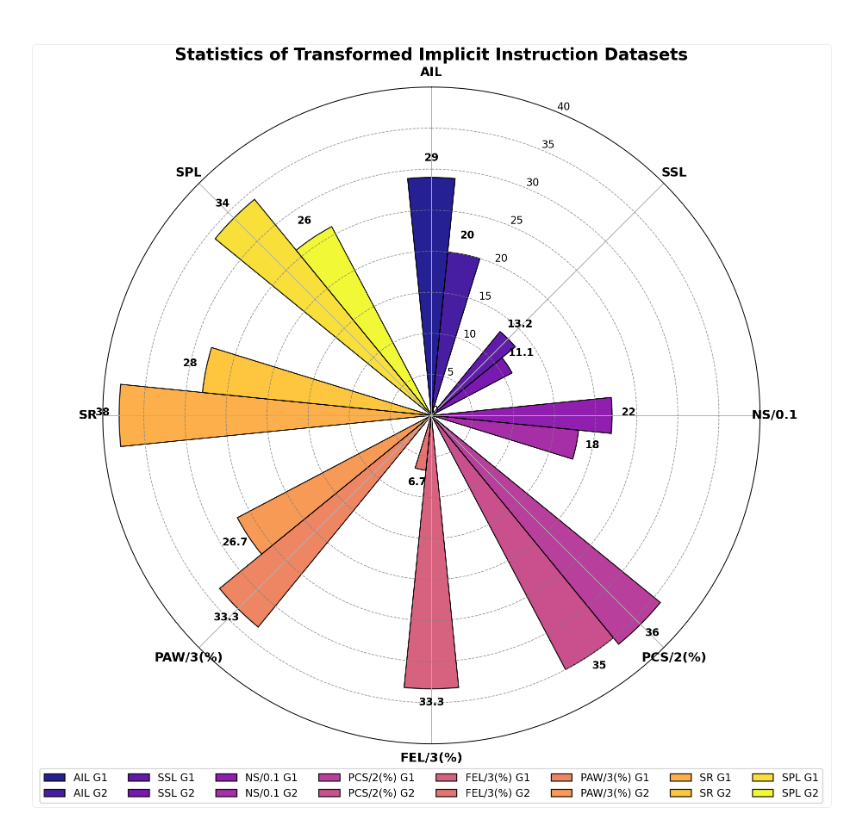
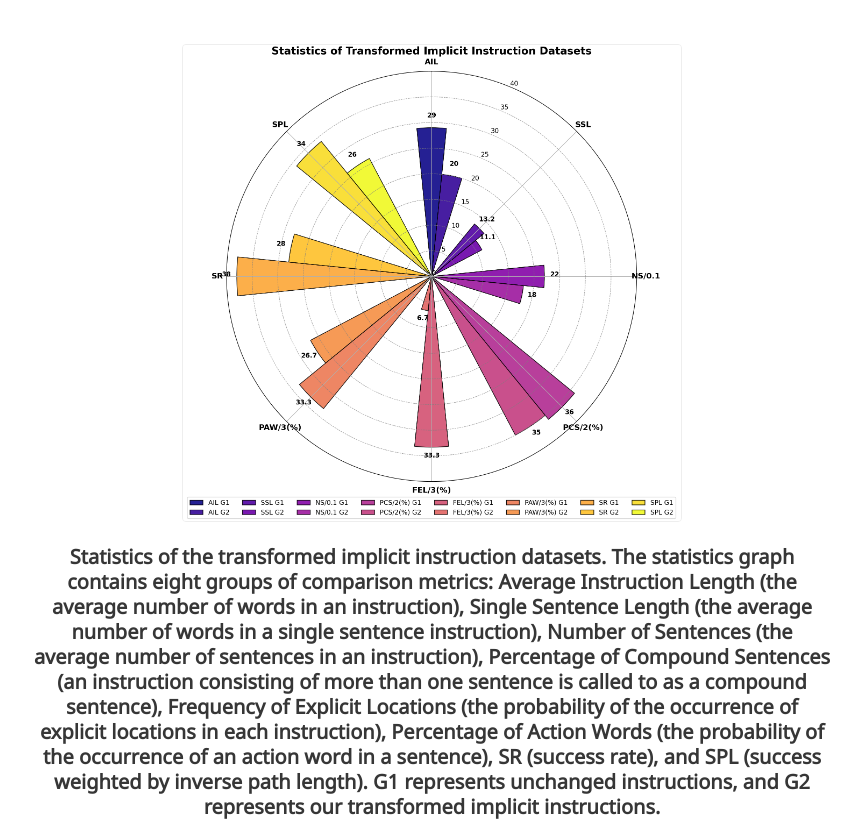
Before and after one commit to WangXudongSIA/ReasonWalker-Web, a plain HTML site: page index.html in a window 1280 px wide. Shown: the part 2008-2831 px from the top of the page, without its empty margins (208-1071 px from the left). Drawn offline with nearby package versions, Linux system fonts and the light colour scheme; some icons are missing; a web font is replaced by a local one.

Commit message:
Update index.html

```diff
--- a/index.html
+++ b/index.html
@@ -172,7 +172,7 @@
       <div class="single-image-container">
         <div class="image-with-caption">
           <!-- 修改后的图片容器 -->
-          <div class="image-wrapper" style="max-width: 800px; margin: 0 auto;">
+          <div class="image-wrapper" style="max-width: 500px; margin: 0 auto;">
             <img
               src="static/images/FD1.png"
               alt="Customization performance comparison"
```
